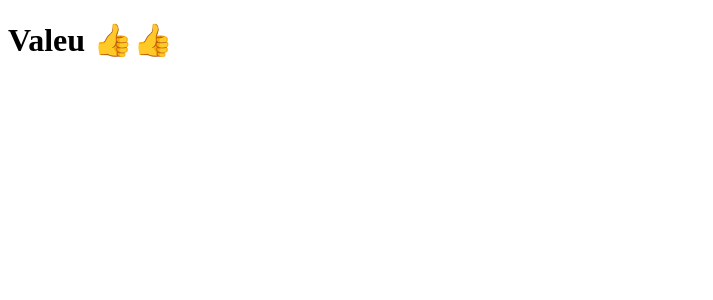
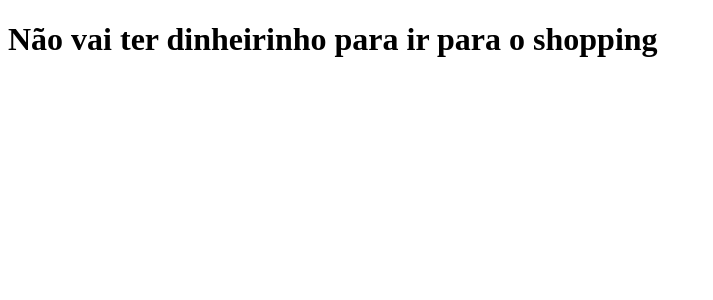
Before and after one commit to RichardFurlan/tabnews-clone, a Next.js app: page / in a window 1280 px wide. Shown: the top 300 px of the page, without its empty margins (0-713 px from the left). Built offline with nearby package versions, Linux system fonts and the light colour scheme.

Commit message:
modifica a frase

```diff
--- a/pages/index.js
+++ b/pages/index.js
@@ -1,5 +1,5 @@
 function Home() {
-  return <h1>Valeu 👍👍</h1>;
+  return <h1>Não vai ter dinheirinho para ir para o shopping</h1>;
 }
 
 export default Home;
```
